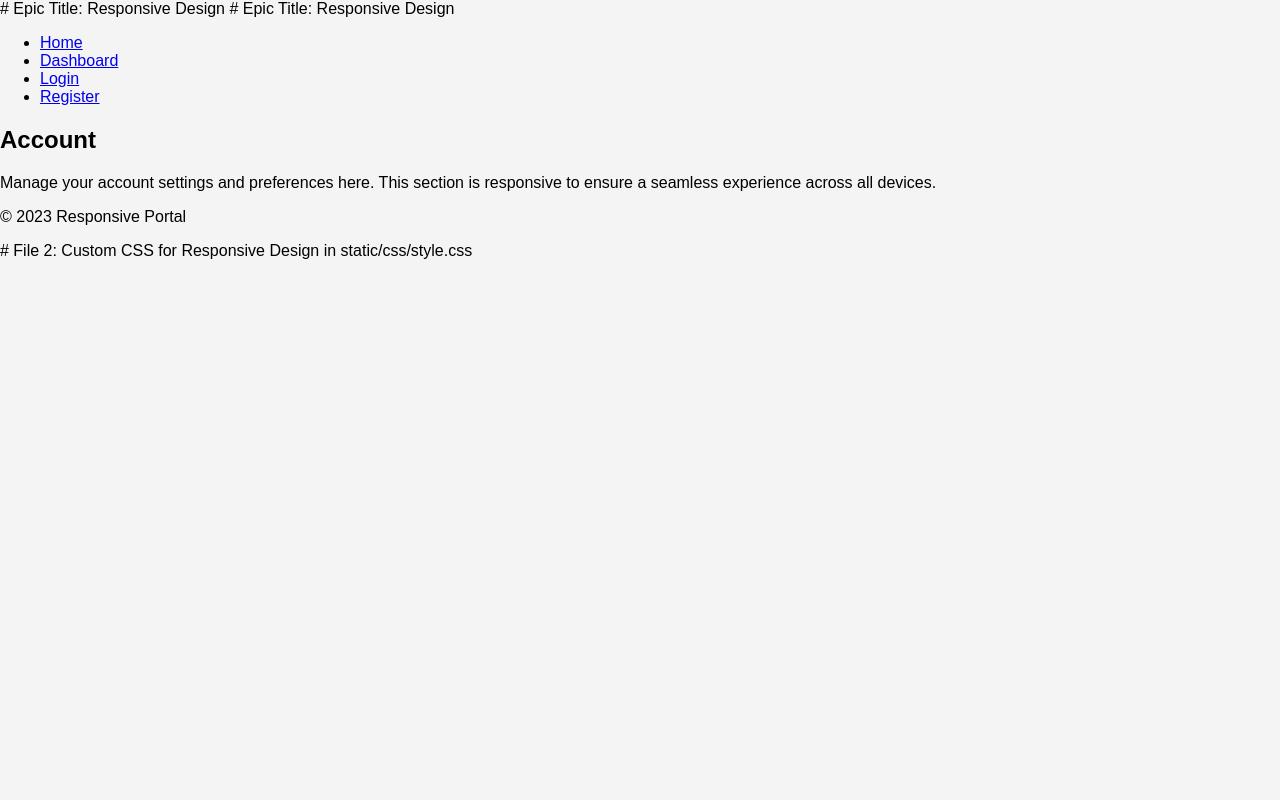
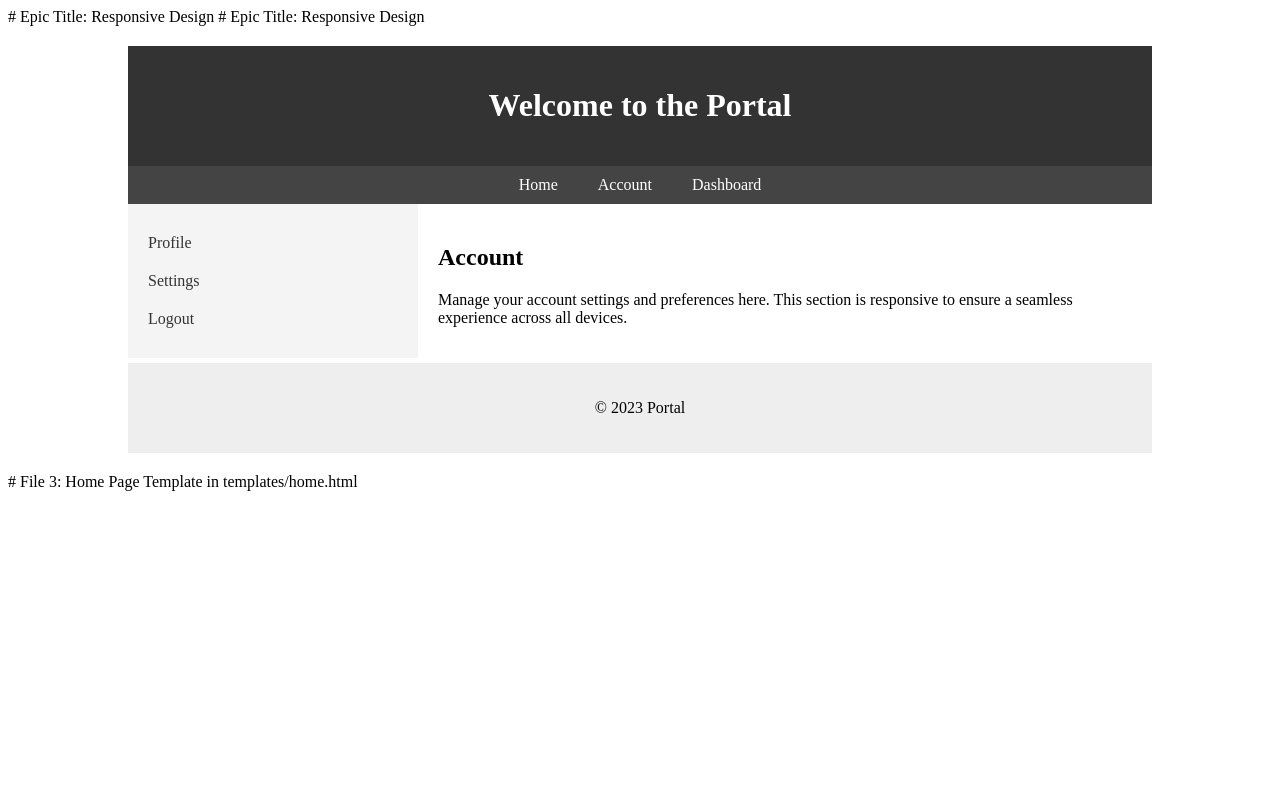
Before and after one commit to Pardhu-Guttula/BankingUsecase, a Python web app: template backend/templates/account.html in a window 1280 px wide. Run offline with Jinja, Linux system fonts and the light colour scheme; the template is opened without the code that fills it, so the values that code supplies are empty.

Commit message:
commited by n8n

```diff
--- a/backend/templates/base.html
+++ b/backend/templates/base.html
@@ -2,31 +2,40 @@
 
 <!DOCTYPE html>
 <html lang="en">
+
 <head>
     <meta charset="UTF-8">
     <meta name="viewport" content="width=device-width, initial-scale=1.0">
-    <title>Responsive Design</title>
-    <link rel="stylesheet" href="{{ url_for('static', filename='css/style.css') }}">
+    <title>Portal</title>
+    <link rel="stylesheet" href="{{ url_for('static', filename='css/layout.css') }}">
 </head>
+
 <body>
-    <header>
-        <nav>
-            <ul>
-                <li><a href="{{ url_for('home') }}">Home</a></li>
-                <li><a href="{{ url_for('dashboard_controller.index') }}">Dashboard</a></li>
-                <li><a href="{{ url_for('auth.login') }}">Login</a></li>
-                <li><a href="{{ url_for('auth.register') }}">Register</a></li>
-            </ul>
+    <div class="container">
+        <header class="header">
+            <h1>Welcome to the Portal</h1>
+        </header>
+        <nav class="navbar">
+            <a href="{{ url_for('home') }}">Home</a>
+            <a href="{{ url_for('account') }}">Account</a>
+            <a href="{{ url_for('dashboard') }}">Dashboard</a>
         </nav>
-    </header>
-    <main>
-        {% block content %}{% endblock %}
-    </main>
-    <footer>
-        <p>&copy; 2023 Responsive Portal</p>
-    </footer>
+        <div class="main-layout">
+            <aside class="sidebar">
+                <a href="{{ url_for('profile') }}">Profile</a>
+                <a href="{{ url_for('settings') }}">Settings</a>
+                <a href="{{ url_for('logout') }}">Logout</a>
+            </aside>
+            <main class="main-content">
+                {% block content %}{% endblock %}
+            </main>
+        </div>
+        <footer class="footer">
+            <p>&copy; 2023 Portal</p>
+        </footer>
+    </div>
 </body>
+
 </html>
 
-
-# File 2: Custom CSS for Responsive Design in static/css/style.css
+# File 3: Home Page Template in templates/home.html
```
